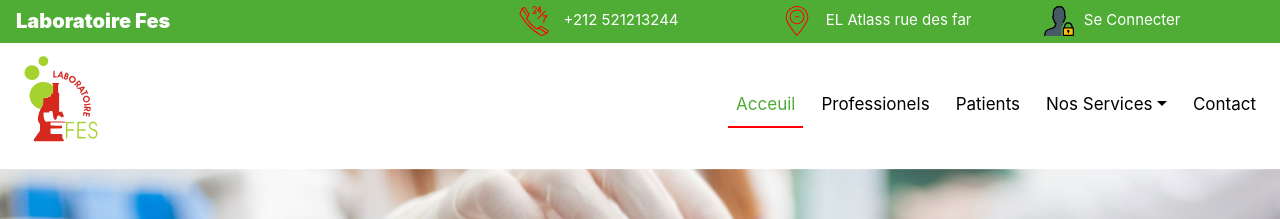
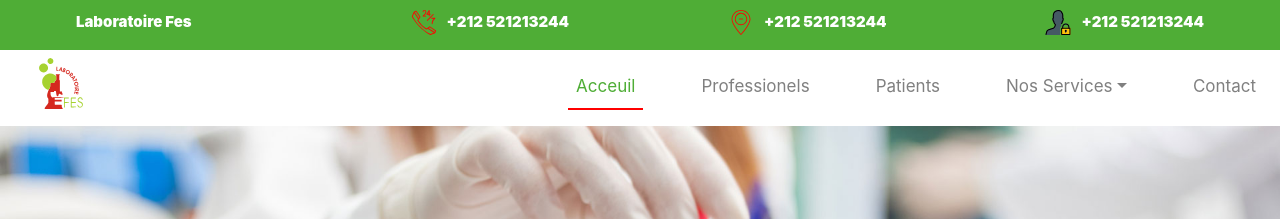
Before and after one commit to hichambendarbi/Reflexing22, a React app: page / in a window 1280 px wide. Shown: the top 219 px of the page. Built offline with nearby package versions, Linux system fonts and the light colour scheme.

Commit message:
headerDimanche

```diff
--- a/src/Component/Navbar1.js
+++ b/src/Component/Navbar1.js
@@ -39,7 +39,7 @@ export default class Example extends React.Component {
       <div>
         <Navbar color="light" light expand="md">
           <NavbarBrand href="/">
-            <Logo width="90px" height="100px" />
+            <Logo width="90px" height="60px" />
           </NavbarBrand>
           <NavbarToggler onClick={this.toggle} />
           <Collapse isOpen={this.state.isOpen} navbar>
--- a/src/Layout/Header.js
+++ b/src/Layout/Header.js
@@ -8,39 +8,6 @@ import { Login, Tele, Location } from "../img";
 
 import "../styles.css";
 
-//Nom de laboratoire
-const LaboratoryName = styled.div`
-  background-color: transparent;
-  height: 30px;
-  color: white;
-  flex: 1;
-  font-size: 20px;
-  margin-top: 0.5%;
-  margin-bottom: 0.5%;
-  font-weight: 900;
-`;
-
-//Tele de laboratoire
-const LaboratoryTele = styled.div`
-  background-color: transparent;
-  color: white;
-  flex: 1;
-`;
-
-//Adress de laboratoire
-const LaboratoireAddress = styled.div`
-  width: 40px;
-  color: white;
-  flex: 1;
-`;
-
-const LaboratoireConnecter = styled.div`
-  width: 40px;
-  color: white;
-  flex: 1;
-  justify-content: flex-end;
-  order: 2;
-`;
 const BoxPrincipale = styled.div`
   width: 100%;
 `;
@@ -49,10 +16,43 @@ const BoxHeader1 = styled.div`
   width: 100%;
   font-size: 15px;
   background-color: #4fad36;
+  height: 50px;
+  color: white;
+  font-weight: 900;
+  @media (max-width: 853px) {
+    height: 50px;
+    font-size: 10px;
+  }
+  @media (max-width: 660px) {
+    height: 50px;
+    font-size: 7px;
+  }
+  @media (max-width: 300px) {
+    height: 50px;
+    font-size: 10px;
+  }
+`;
+
+const Flex1 = styled.div`
+  display: flex;
+  width: 100%;
+  margin-top: 10px;
+  justify-content: center;
+  justify-content: flex-start;
+  justify-content: space-around;
+  align-items: center;
+  align-content: space-between;
+`;
+const BoxNameLabo = styled.div`
+  margin-right: 60px;
+  @media (max-width: 300px) {
+    display: none;
+  }
 `;
 const BoxHeader2 = styled.div`
   width: 100%;
-  font-size: 20px;
+  font-size: 15px;
+  color: white;
 `;
 
 const TeleHide = styled.span`
@@ -64,26 +64,22 @@ const TeleHide = styled.span`
 const Header = () => (
   <BoxPrincipale style={{ width: "100%" }}>
     <Flex style={{ width: "100%" }}>
-      <BoxHeader1 className="B1">
-        <Flex className="B2" row style={{ width: "100%", marginLeft: "16px" }}>
-          <LaboratoryName>Laboratoire Fes</LaboratoryName>
-          <Box style={{ flex: "2", marginLeft: "100px" }}>
-            <Flex row>
-              <LaboratoryTele>
-                <Tele height="30" width="50" fill="red" />
-                <TeleHide> +212 521213244</TeleHide>
-              </LaboratoryTele>
-              <LaboratoireAddress>
-                <Location height="30" width="50" fill="red" /> EL Atlass rue des
-                far
-              </LaboratoireAddress>
-              <LaboratoireConnecter>
-                <Login height="30" width="50" />
-                Se Connecter
-              </LaboratoireConnecter>
-            </Flex>
+      <BoxHeader1>
+        <Flex1 row>
+          <BoxNameLabo>Laboratoire Fes</BoxNameLabo>
+          <Box>
+            <Tele height="25" width="40" fill="red" />
+            <TeleHide> +212 521213244</TeleHide>
           </Box>
-        </Flex>
+          <Box>
+            <Location height="25" width="40" fill="red" />
+            <TeleHide> +212 521213244</TeleHide>
+          </Box>
+          <Box>
+            <Login height="25" width="40" />
+            <TeleHide> +212 521213244</TeleHide>
+          </Box>
+        </Flex1>
       </BoxHeader1>
       <BoxHeader2>
         <Navbar1 />
--- a/src/index.js
+++ b/src/index.js
@@ -30,7 +30,7 @@ import "./styles.css";
 
 function App() {
   return (
-    <Flex>
+    <Flex style={{ padding: "0", margin: "0px" }}>
       <Header />
       <Container />
       <Footer />
--- a/src/styles.css
+++ b/src/styles.css
@@ -12,8 +12,8 @@
 }
 
 .navbar-light .navbar-nav .nav-link {
-  color: black;
-  margin-left: 10px;
+  color: gray;
+  margin-left: 50px;
   font-size: 17px;
 }
 .navbar-light .navbar-nav .nav-link:hover {
@@ -29,6 +29,8 @@
   color: red;
   font-weight: 900;
   font-size: 25px;
+  margin-left: 0px;
+  padding: 0px;
 }
 
 @media (min-width: 960px) {
```
